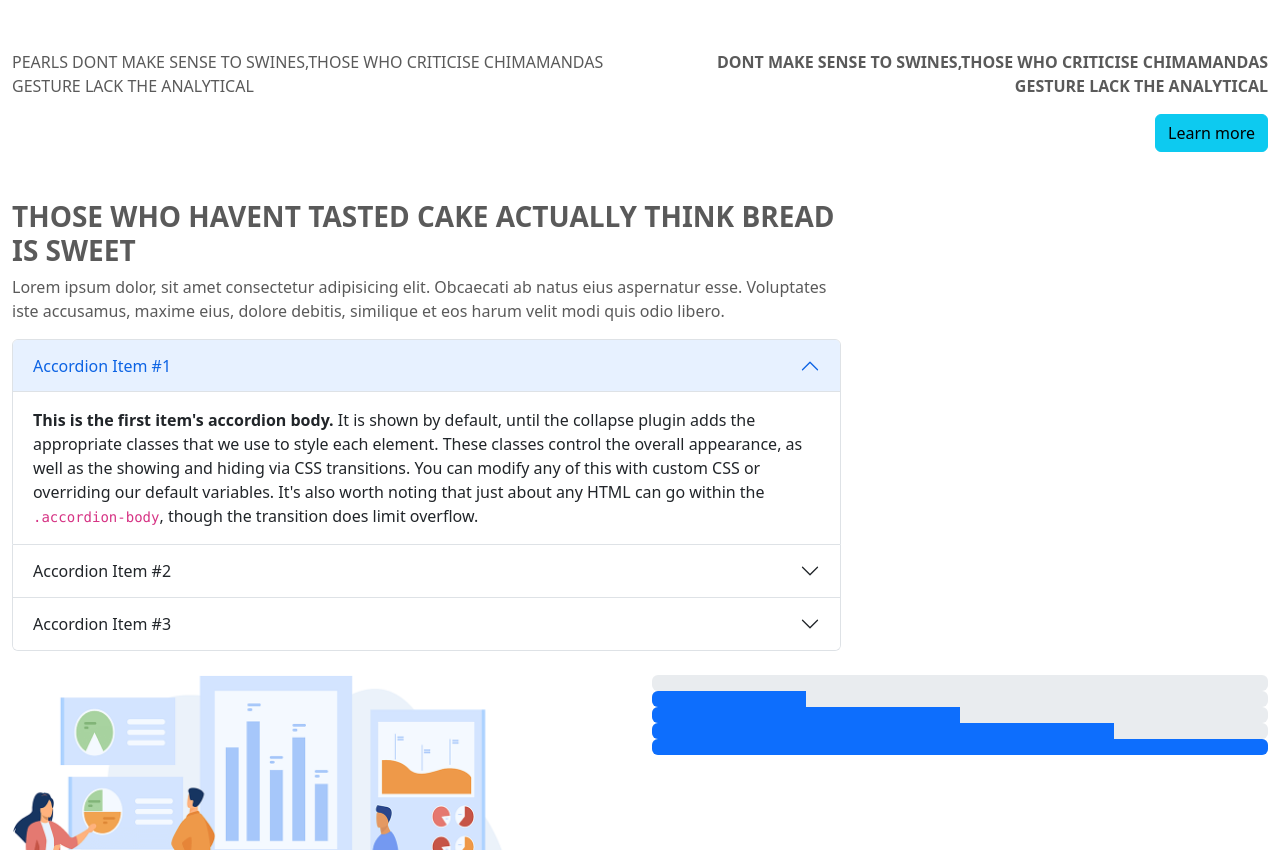
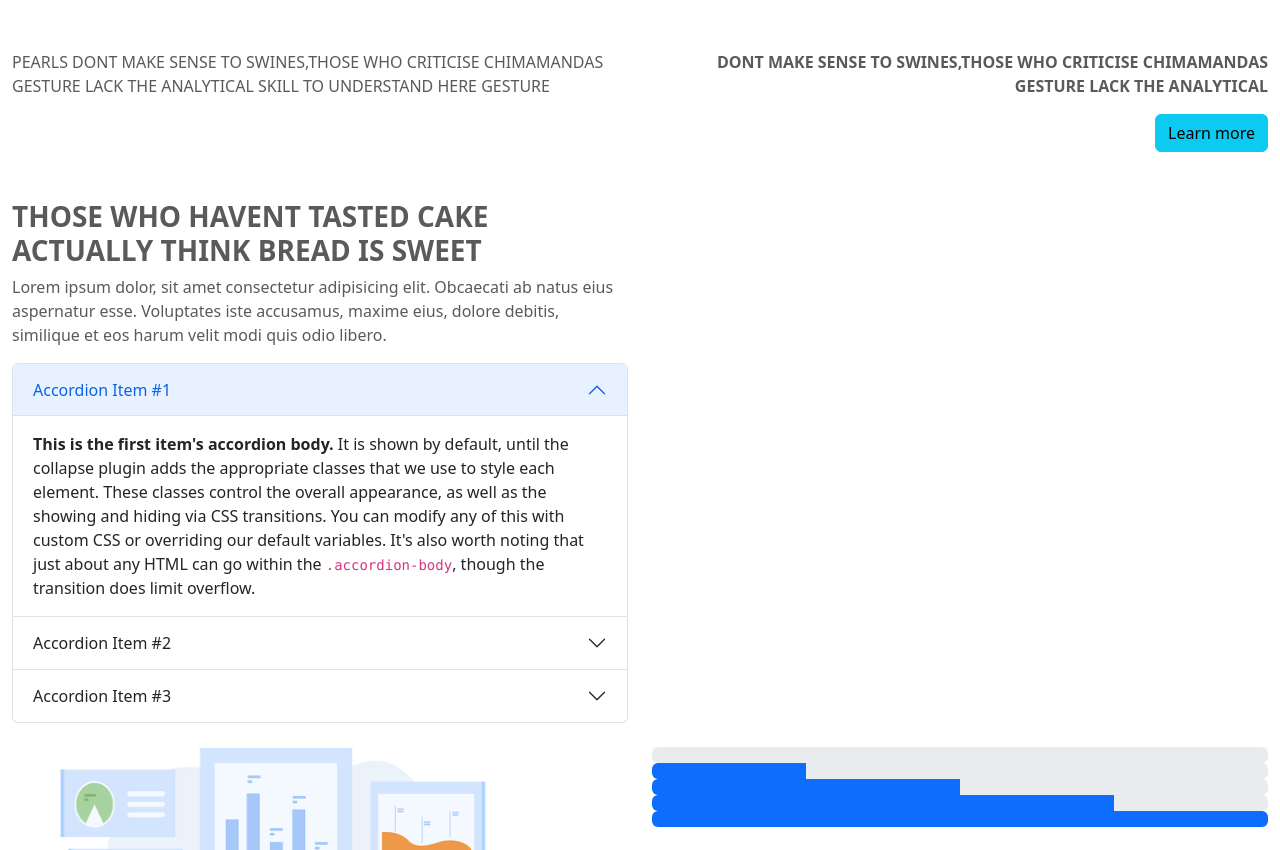
Before and after one commit to polymathmode/My-Delta-Repo, a plain HTML site: page landingpage.html in a window 1280 px wide. Shown: the part 926-1776 px from the top of the page. Drawn offline with Linux system fonts and the light colour scheme.

Commit message:
landingpage.html

```diff
--- a/landingpage.html
+++ b/landingpage.html
@@ -136,7 +136,7 @@
   <div class="container-fluid">
     <div class="row py-5">
       <div class="col-lg-6 text-start">
-        <p>PEARLS DONT MAKE SENSE TO SWINES,THOSE WHO CRITICISE CHIMAMANDAS GESTURE LACK THE ANALYTICAL </p>
+        <p>PEARLS DONT MAKE SENSE TO SWINES,THOSE WHO CRITICISE CHIMAMANDAS GESTURE LACK THE ANALYTICAL  SKILL TO UNDERSTAND HERE GESTURE</p>
       </div>
       <div class="col-lg-6 text-end">
         <p><strong> DONT MAKE SENSE TO SWINES,THOSE WHO CRITICISE CHIMAMANDAS GESTURE LACK THE ANALYTICAL</strong></p>
@@ -146,7 +146,7 @@
   </div>
   <div class="container-fluid">
     <div class="row">
-      <div class="col-lg-8">
+      <div class="col-6">
      <div>
       <h3><strong>THOSE WHO HAVENT TASTED CAKE ACTUALLY THINK BREAD IS SWEET</strong></h3>
       <P>Lorem ipsum dolor, sit amet consectetur adipisicing elit. Obcaecati ab natus eius aspernatur esse. Voluptates iste accusamus, maxime eius, dolore debitis, similique et eos harum velit modi quis odio libero.</P>
@@ -196,7 +196,7 @@
         </div>
      </div>
       </div>
-      <div class="col-lg-4">
+      <div class="col-6">
         <img src=""class="img-fluid" alt="">
 
       </div>
@@ -204,7 +204,7 @@
   </div>
  <div class="container-fluid">
   <div class="row">
-    <div class="col-lg-6">
+    <div class="col-lg-6 ">
       <div>
         <img src="/skills img.png"class="img-fluid" alt=""width="500">
       </div>
```
